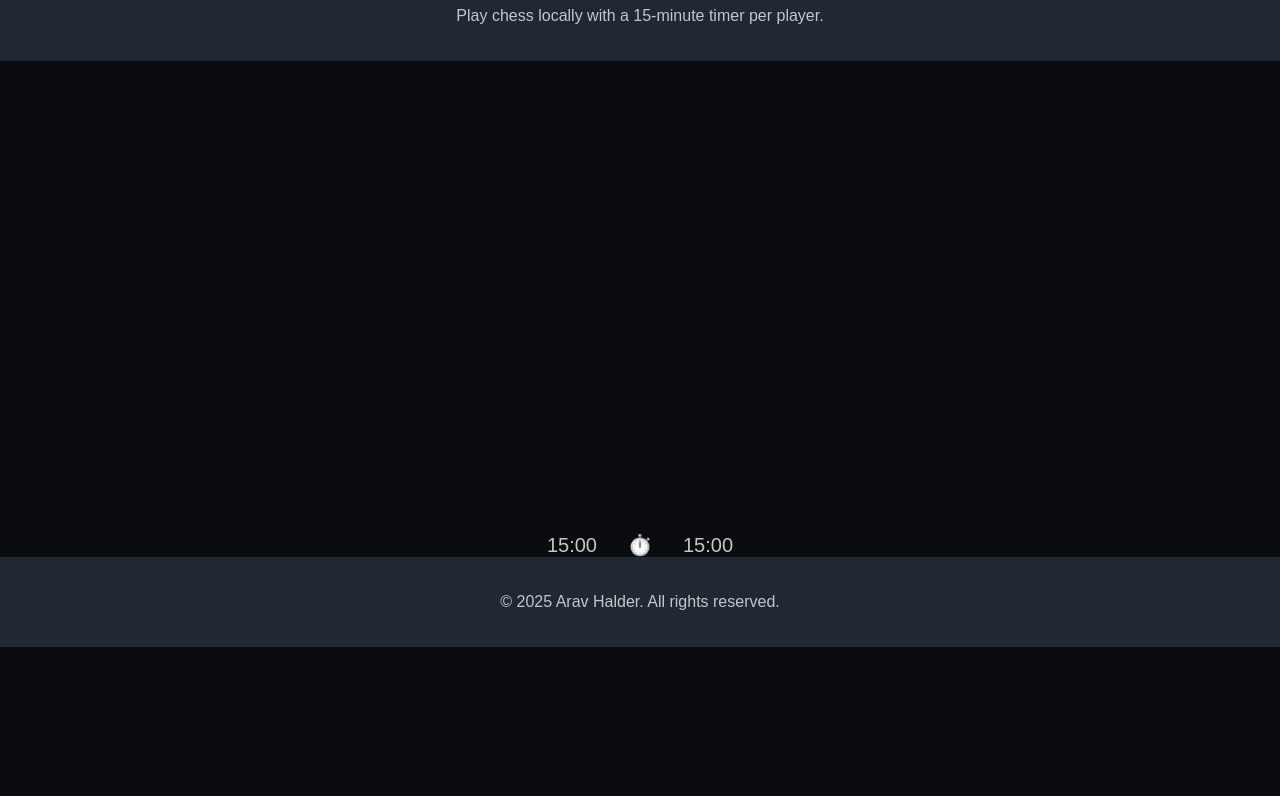
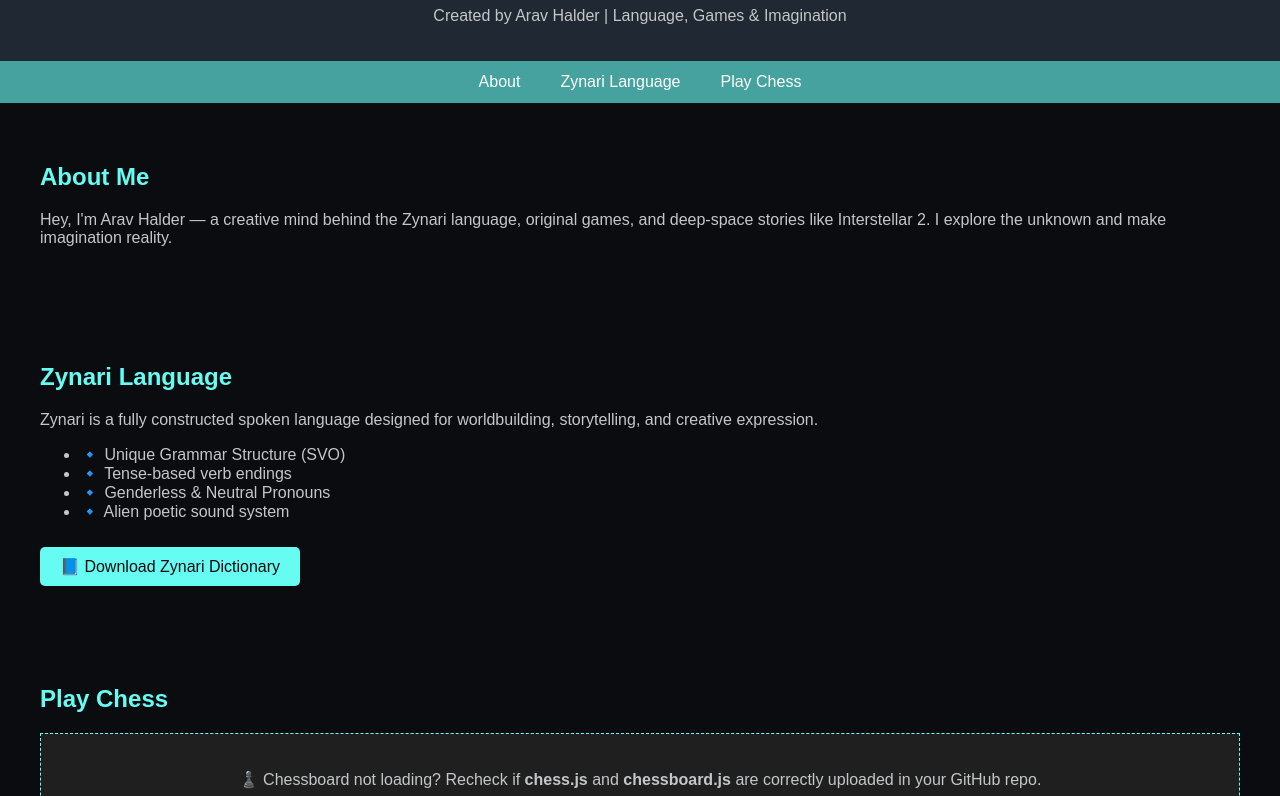
Before and after one commit to zynari/zynari, a plain HTML site: page index.html in a window 1280 px wide. Shown: the part 93-889 px from the top of the page. Before the commit the page ends 800 px from the top, so only its background shows below. Drawn offline with Linux system fonts and the light colour scheme.

Commit message:
Update index.html

```diff
--- a/index.html
+++ b/index.html
@@ -1,12 +1,9 @@
-
 <!DOCTYPE html>
 <html lang="en">
 <head>
   <meta charset="UTF-8">
-  <title>Zynari - Play Chess</title>
-  <link rel="stylesheet" href="style.css">
-  <script src="chess.js"></script>
-  <script src="chessboard.js"></script>
+  <meta name="viewport" content="width=device-width, initial-scale=1.0">
+  <title>Zynari - By Arav Halder</title>
   <style>
     body {
       font-family: Arial, sans-serif;
@@ -15,7 +12,7 @@
       margin: 0;
       padding: 0;
     }
-    header {
+    header, footer {
       background: #1f2833;
       text-align: center;
       padding: 20px;
@@ -23,83 +20,84 @@
     header h1 {
       color: #66fcf1;
     }
-    #board {
-      width: 400px;
-      margin: 20px auto;
+    nav {
+      display: flex;
+      justify-content: center;
+      background: #45a29e;
+      flex-wrap: wrap;
     }
-    .clock {
+    nav a {
+      color: white;
+      text-decoration: none;
+      padding: 12px 20px;
+    }
+    nav a:hover {
+      background: #66fcf1;
+      color: #0b0c10;
+    }
+    section {
+      padding: 40px;
+    }
+    h2 {
+      color: #66fcf1;
+    }
+    .placeholder {
+      background: #1f1f1f;
+      border: 1px dashed #66fcf1;
+      padding: 20px;
+      margin-top: 20px;
       text-align: center;
-      font-size: 20px;
+    }
+    a.download-btn {
+      display: inline-block;
+      background: #66fcf1;
+      color: #0b0c10;
+      padding: 10px 20px;
+      text-decoration: none;
+      border-radius: 5px;
       margin-top: 10px;
-    }
-    .clock span {
-      display: inline-block;
-      width: 100px;
-    }
-    footer {
-      text-align: center;
-      padding: 20px;
-      background: #1f2833;
-      color: #c5c6c7;
     }
   </style>
 </head>
 <body>
   <header>
-    <h1>Zynari Chess</h1>
-    <p>Play chess locally with a 15-minute timer per player.</p>
+    <h1>Zynari</h1>
+    <p>Created by Arav Halder | Language, Games & Imagination</p>
   </header>
 
-  <div id="board"></div>
-  <div class="clock">
-    <span id="white-timer">15:00</span> ⏱️ <span id="black-timer">15:00</span>
-  </div>
+  <nav>
+    <a href="#about">About</a>
+    <a href="#language">Zynari Language</a>
+    <a href="#chess">Play Chess</a>
+  </nav>
+
+  <section id="about">
+    <h2>About Me</h2>
+    <p>Hey, I'm Arav Halder — a creative mind behind the Zynari language, original games, and deep-space stories like Interstellar 2. I explore the unknown and make imagination reality.</p>
+  </section>
+
+  <section id="language">
+    <h2>Zynari Language</h2>
+    <p>Zynari is a fully constructed spoken language designed for worldbuilding, storytelling, and creative expression.</p>
+    <ul>
+      <li>🔹 Unique Grammar Structure (SVO)</li>
+      <li>🔹 Tense-based verb endings</li>
+      <li>🔹 Genderless & Neutral Pronouns</li>
+      <li>🔹 Alien poetic sound system</li>
+    </ul>
+    <a href="Zynari_Dictionary_Preview_1000Words.pdf" class="download-btn" download>📘 Download Zynari Dictionary</a>
+  </section>
+
+  <section id="chess">
+    <h2>Play Chess</h2>
+    <div class="placeholder">
+      <p>♟️ Chessboard not loading? Recheck if <strong>chess.js</strong> and <strong>chessboard.js</strong> are correctly uploaded in your GitHub repo.</p>
+      <p>They must be real, working versions — not placeholder files.</p>
+    </div>
+  </section>
 
   <footer>
     <p>&copy; 2025 Arav Halder. All rights reserved.</p>
   </footer>
-
-  <script>
-    const board = Chessboard('board', {
-      draggable: true,
-      position: 'start',
-      onDrop: onDrop
-    });
-    const game = new Chess();
-
-    let whiteTime = 15 * 60;
-    let blackTime = 15 * 60;
-    let currentTurn = 'w';
-
-    const whiteTimerEl = document.getElementById('white-timer');
-    const blackTimerEl = document.getElementById('black-timer');
-
-    function updateClocks() {
-      whiteTimerEl.textContent = formatTime(whiteTime);
-      blackTimerEl.textContent = formatTime(blackTime);
-    }
-
-    function formatTime(seconds) {
-      const m = String(Math.floor(seconds / 60)).padStart(2, '0');
-      const s = String(seconds % 60).padStart(2, '0');
-      return `${m}:${s}`;
-    }
-
-    function onDrop(source, target) {
-      const move = game.move({ from: source, to: target, promotion: 'q' });
-      if (move === null) return 'snapback';
-      board.position(game.fen());
-      currentTurn = game.turn();
-    }
-
-    setInterval(() => {
-      if (game.game_over()) return;
-      if (currentTurn === 'w') whiteTime--;
-      else blackTime--;
-      updateClocks();
-    }, 1000);
-
-    updateClocks();
-  </script>
 </body>
 </html>
```
